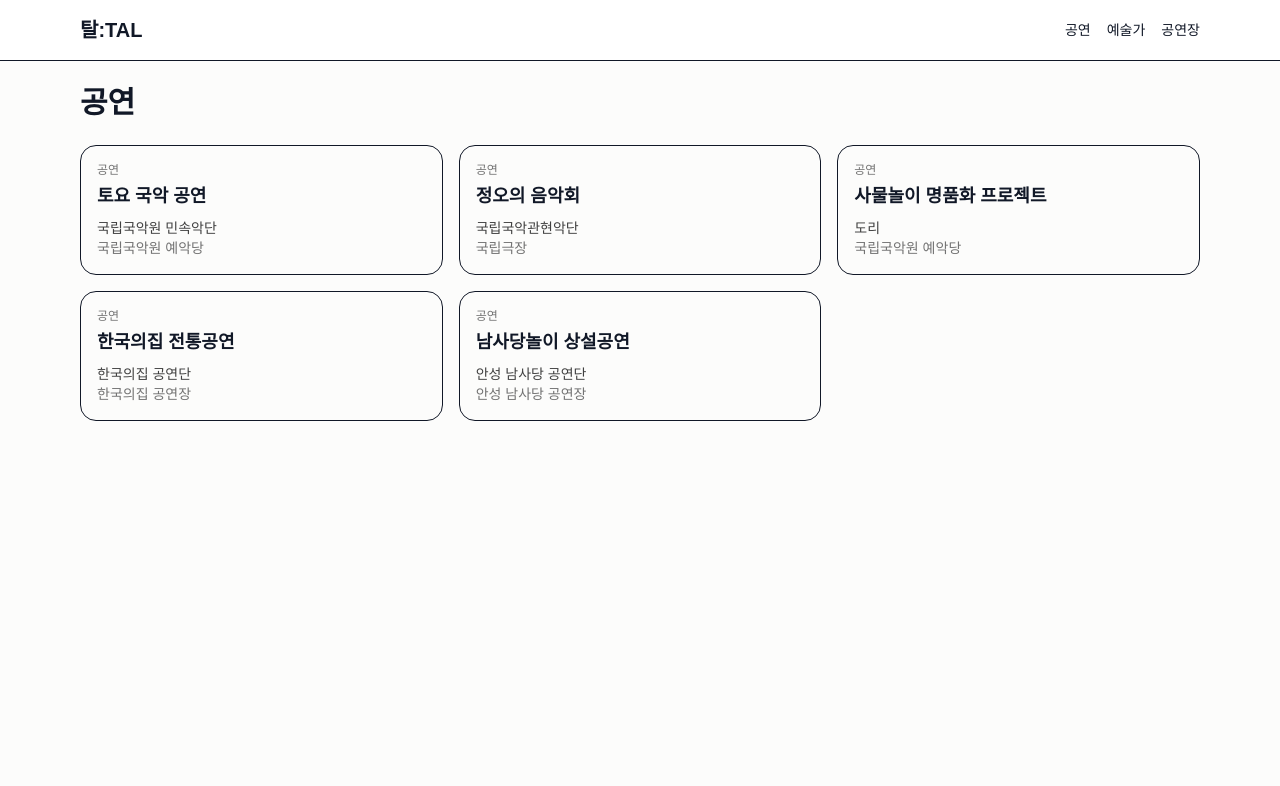
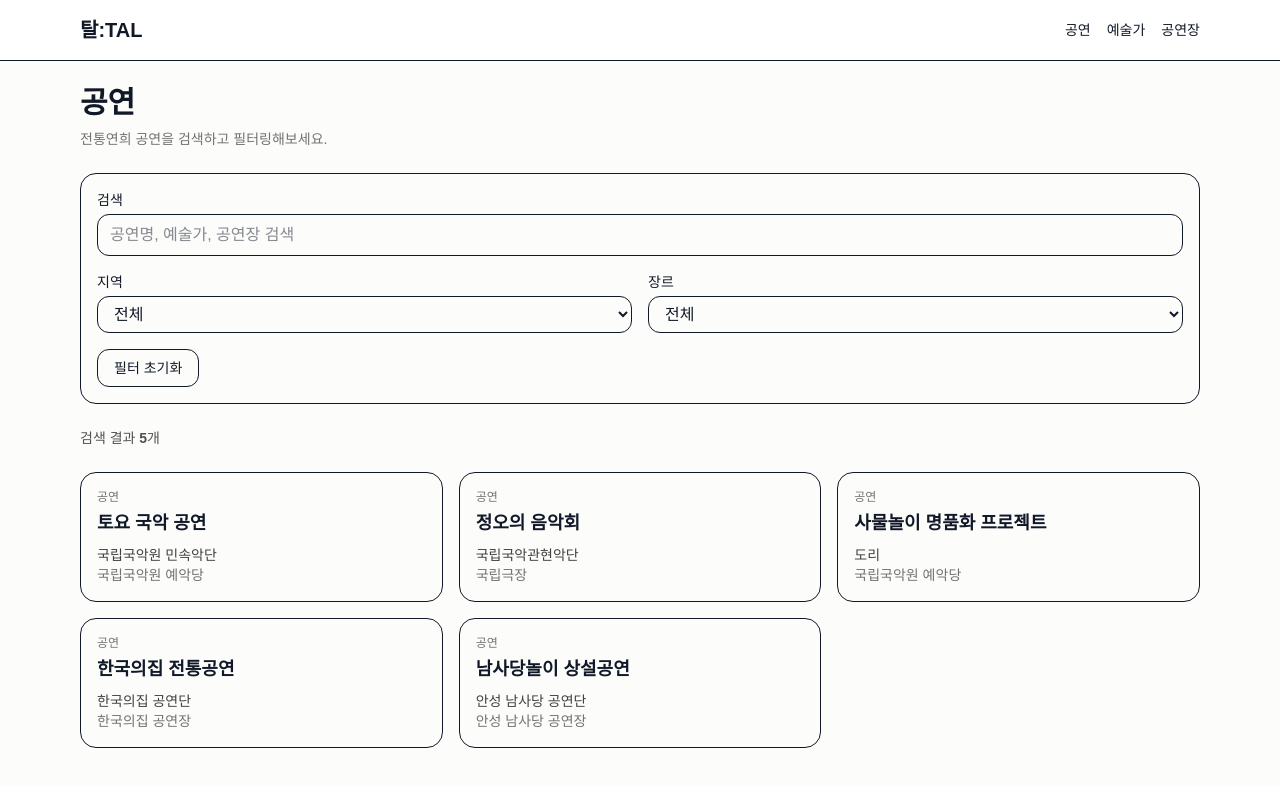
Before and after one commit to hajun-myoung/tal, a Next.js app: page /performances in a window 1280 px wide. Shown: the top 786 px of the page. Built offline with nearby package versions, Linux system fonts and the light colour scheme.

Commit message:
[Create]Performances.search feature

```diff
--- a/app/performances/page.tsx
+++ b/app/performances/page.tsx
@@ -1,16 +1,60 @@
-import { performances } from "@/lib/data";
+import { performances, artists, venues } from "@/lib/data";
 import { PerformanceCard } from "@/components/performance-card";
+import { PerformanceFilters } from "@/components/performance-filters";
+import { filterPerformances, getPerformanceFilterOptions } from "@/lib/filters";
 
-export default function PerformancesPage() {
+type SearchParams = Promise<{
+  query?: string;
+  city?: string;
+  genre?: string;
+}>;
+
+export default async function PerformancesPage({
+  searchParams,
+}: {
+  searchParams: SearchParams;
+}) {
+  const { query = "", city = "", genre = "" } = await searchParams;
+
+  const filtered = filterPerformances({
+    performances,
+    artists,
+    venues,
+    query,
+    city,
+    genre,
+  });
+
+  const { cities, genres } = getPerformanceFilterOptions(artists, venues);
+
   return (
-    <div>
-      <h1 className="mb-6 text-3xl font-bold">공연</h1>
+    <div className="space-y-6">
+      <div>
+        <h1 className="text-3xl font-bold">공연</h1>
+        <p className="mt-2 text-sm text-neutral-500">
+          전통연희 공연을 검색하고 필터링해보세요.
+        </p>
+      </div>
 
-      <div className="grid gap-4 md:grid-cols-2 lg:grid-cols-3">
-        {performances.map((item) => (
-          <PerformanceCard key={item.id} performance={item} />
-        ))}
+      <PerformanceFilters cities={cities} genres={genres} />
+
+      <div className="flex items-center justify-between">
+        <p className="text-sm text-neutral-600">
+          검색 결과 <span className="font-semibold">{filtered.length}</span>개
+        </p>
       </div>
+
+      {filtered.length === 0 ? (
+        <div className="rounded-2xl border p-8 text-center text-neutral-500">
+          조건에 맞는 공연이 없습니다.
+        </div>
+      ) : (
+        <div className="grid gap-4 md:grid-cols-2 lg:grid-cols-3">
+          {filtered.map((item) => (
+            <PerformanceCard key={item.id} performance={item} />
+          ))}
+        </div>
+      )}
     </div>
   );
 }
--- /dev/null
+++ b/components/performance-filters.tsx
@@ -0,0 +1,108 @@
+"use client";
+
+import { usePathname, useRouter, useSearchParams } from "next/navigation";
+import { useMemo } from "react";
+
+type Props = {
+  cities: string[];
+  genres: string[];
+};
+
+export function PerformanceFilters({ cities, genres }: Props) {
+  const searchParams = useSearchParams();
+  const pathname = usePathname();
+  const router = useRouter();
+
+  const query = searchParams.get("query") ?? "";
+  const city = searchParams.get("city") ?? "";
+  const genre = searchParams.get("genre") ?? "";
+
+  const createQueryString = useMemo(() => {
+    return (key: string, value: string) => {
+      const params = new URLSearchParams(searchParams.toString());
+
+      if (!value) {
+        params.delete(key);
+      } else {
+        params.set(key, value);
+      }
+
+      return params.toString();
+    };
+  }, [searchParams]);
+
+  const updateParam = (key: string, value: string) => {
+    const next = createQueryString(key, value);
+    router.replace(`${pathname}?${next}`);
+  };
+
+  const resetFilters = () => {
+    router.replace(pathname);
+  };
+
+  return (
+    <div className="rounded-2xl border p-4 space-y-4">
+      <div>
+        <label htmlFor="query" className="mb-1 block text-sm font-medium">
+          검색
+        </label>
+        <input
+          id="query"
+          type="text"
+          value={query}
+          onChange={(e) => updateParam("query", e.target.value)}
+          placeholder="공연명, 예술가, 공연장 검색"
+          className="w-full rounded-xl border px-3 py-2"
+        />
+      </div>
+
+      <div className="grid gap-4 sm:grid-cols-2">
+        <div>
+          <label htmlFor="city" className="mb-1 block text-sm font-medium">
+            지역
+          </label>
+          <select
+            id="city"
+            value={city}
+            onChange={(e) => updateParam("city", e.target.value)}
+            className="w-full rounded-xl border px-3 py-2"
+          >
+            <option value="">전체</option>
+            {cities.map((item) => (
+              <option key={item} value={item}>
+                {item}
+              </option>
+            ))}
+          </select>
+        </div>
+
+        <div>
+          <label htmlFor="genre" className="mb-1 block text-sm font-medium">
+            장르
+          </label>
+          <select
+            id="genre"
+            value={genre}
+            onChange={(e) => updateParam("genre", e.target.value)}
+            className="w-full rounded-xl border px-3 py-2"
+          >
+            <option value="">전체</option>
+            {genres.map((item) => (
+              <option key={item} value={item}>
+                {item}
+              </option>
+            ))}
+          </select>
+        </div>
+      </div>
+
+      <button
+        type="button"
+        onClick={resetFilters}
+        className="rounded-xl border px-4 py-2 text-sm"
+      >
+        필터 초기화
+      </button>
+    </div>
+  );
+}
--- /dev/null
+++ b/lib/filters.ts
@@ -0,0 +1,62 @@
+import type { Performance, Artist, Venue } from "@/lib/types";
+
+type FilterArgs = {
+  performances: Performance[];
+  artists: Artist[];
+  venues: Venue[];
+  query?: string;
+  city?: string;
+  genre?: string;
+};
+
+export function filterPerformances({
+  performances,
+  artists,
+  venues,
+  query = "",
+  city = "",
+  genre = "",
+}: FilterArgs) {
+  const normalizedQuery = query.trim().toLowerCase();
+  const normalizedCity = city.trim().toLowerCase();
+  const normalizedGenre = genre.trim().toLowerCase();
+
+  return performances.filter((performance) => {
+    const artist = artists.find((a) => a.name === performance.artist);
+    const venue = venues.find((v) => v.name === performance.venue);
+
+    const matchesQuery =
+      normalizedQuery === "" ||
+      performance.title.toLowerCase().includes(normalizedQuery) ||
+      performance.artist.toLowerCase().includes(normalizedQuery) ||
+      performance.venue.toLowerCase().includes(normalizedQuery);
+
+    const matchesCity =
+      normalizedCity === "" ||
+      artist?.city.toLowerCase() === normalizedCity ||
+      venue?.city.toLowerCase() === normalizedCity;
+
+    const matchesGenre =
+      normalizedGenre === "" ||
+      artist?.genre.toLowerCase().includes(normalizedGenre);
+
+    return matchesQuery && matchesCity && matchesGenre;
+  });
+}
+
+export function getPerformanceFilterOptions(
+  artists: Artist[],
+  venues: Venue[],
+) {
+  const cities = Array.from(
+    new Set([...artists.map((a) => a.city), ...venues.map((v) => v.city)]),
+  )
+    .filter(Boolean)
+    .sort((a, b) => a.localeCompare(b, "ko"));
+
+  const genres = Array.from(new Set(artists.map((a) => a.genre)))
+    .filter(Boolean)
+    .sort((a, b) => a.localeCompare(b, "ko"));
+
+  return { cities, genres };
+}
```
Also changed, not shown: components/performance-list.tsx (added).
